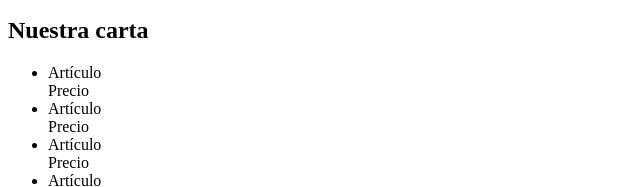
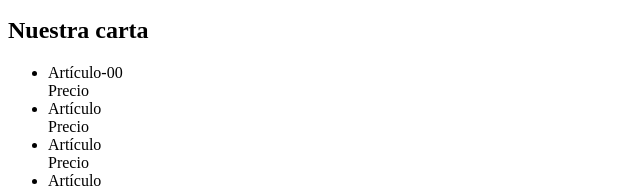
Before and after one commit to Frankclement/ejemplo1, a plain HTML site: page index.html in a window 1280 px wide. Shown: the part 615-802 px from the top of the page, 0-640 px from the left. Drawn offline with Linux system fonts and the light colour scheme.

Commit message:
cambio en el articulo 1

```diff
--- a/index.html
+++ b/index.html
@@ -1,11 +1,13 @@
 <!DOCTYPE html>
 <html lang="en">
+
 <head>
     <meta charset="UTF-8">
     <meta http-equiv="X-UA-Compatible" content="IE=edge">
     <meta name="viewport" content="width=device-width, initial-scale=1.0">
     <title>Pizzería</title>
 </head>
+
 <body>
     <header>
         <h1> <a href="index.html">PIZZERÍA</a></h1>
@@ -19,7 +21,8 @@
         </nav>
     </header>
 
-    <section class="presentation" id="presentation"><!--SECCION PARA EL INICIO-->
+    <section class="presentation" id="presentation">
+        <!--SECCION PARA EL INICIO-->
         <div class="presentation">
             <video src="./resources/video/pizza.mp4" autoplay muted loop></video>
         </div>
@@ -29,7 +32,8 @@
         </p>
     </section>
 
-    <section class="about" id="about"><!--SECCION PARA SOBRE NOSOTROS-->
+    <section class="about" id="about">
+        <!--SECCION PARA SOBRE NOSOTROS-->
         <div>
             <!--IMAGEN-->
         </div>
@@ -50,7 +54,7 @@
         <h2>Nuestra carta</h2>
         <ul>
             <li>
-                <div>Artículo</div>
+                <div>Artículo-00</div>
                 <div>Precio</div>
             </li>
             <li>
@@ -104,4 +108,5 @@
         <p>Pizzería &copy;. Todos los derechos reservados</p>
     </footer>
 </body>
+
 </html>
```
